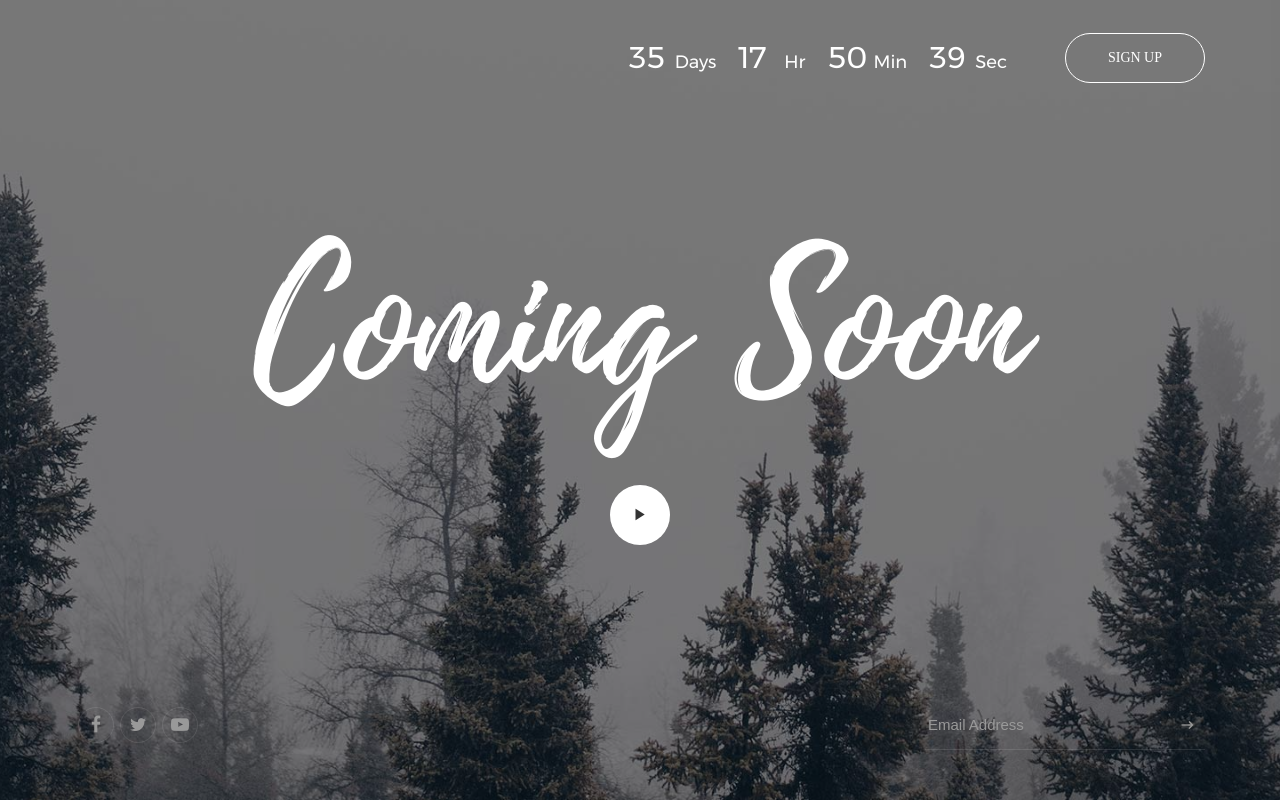
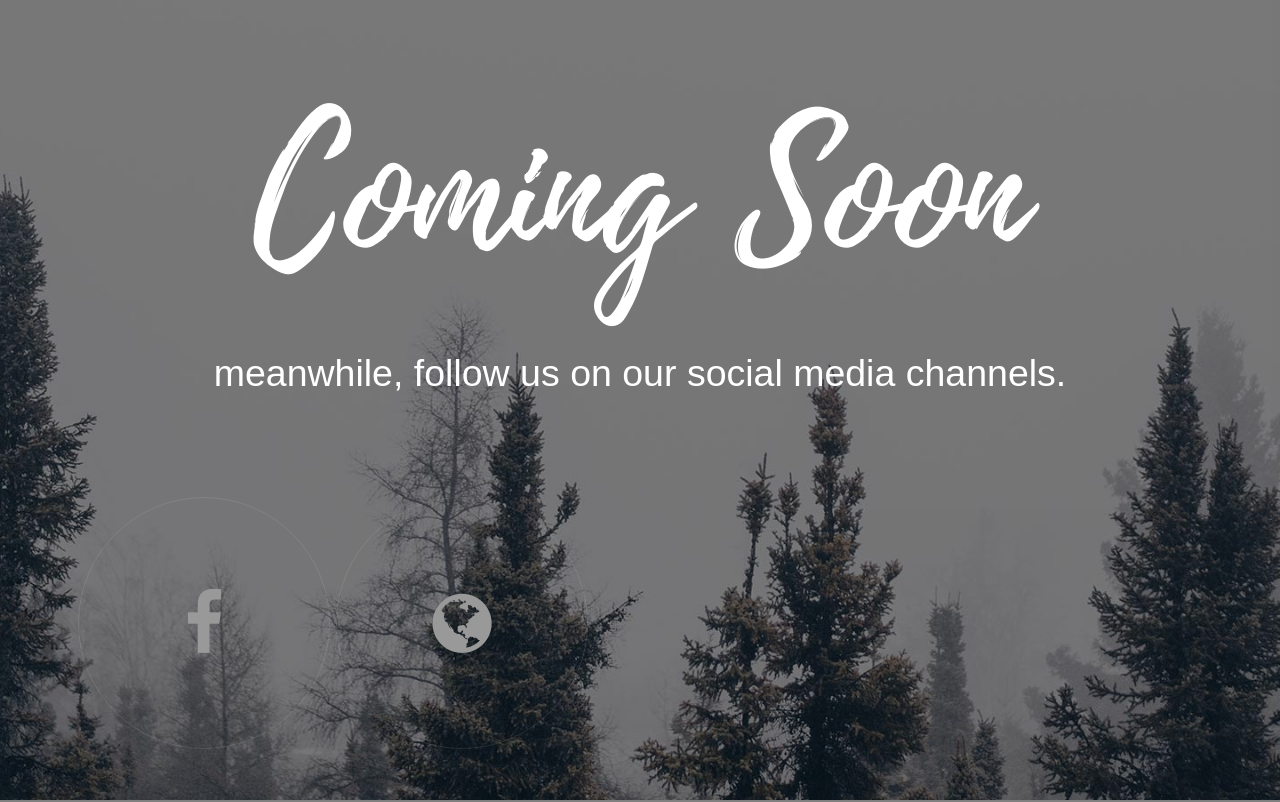
Before and after one commit to nawalmotors/theessence.github.io, a plain HTML site: page index.html in a window 1280 px wide. Drawn offline with Linux system fonts and the light colour scheme; a web font is replaced by a local one.

Commit message:
coming soon

```diff
--- a/index.html
+++ b/index.html
@@ -1,7 +1,7 @@
 <!DOCTYPE html>
 <html lang="en">
 <head>
-	<title>ESSENCE</title>
+	<title>The Essence</title>
 	<meta charset="UTF-8">
 	<meta name="viewport" content="width=device-width, initial-scale=1">
 <!--===============================================================================================-->
@@ -33,79 +33,29 @@
 
 	<div class="flex-col-c-sb size1 overlay1 p-l-75 p-r-75 p-t-20 p-b-40 p-lr-15-sm">
 		<!--  -->
-		<div class="w-full flex-w flex-sb-m">
-			<div class="wrappic1 m-r-30 m-t-10 m-b-10">
-
-			</div>
-
-			<div class="flex-w cd100 p-t-15 p-b-15 p-r-36">
-				<div class="flex-w flex-b m-r-22 m-t-8 m-b-8">
-					<span class="l1-txt1 wsize1 days">35</span>
-					<span class="m1-txt1 p-b-2">Days</span>
-				</div>
-
-				<div class="flex-w flex-b m-r-22 m-t-8 m-b-8">
-					<span class="l1-txt1 wsize1 hours">17</span>
-					<span class="m1-txt1 p-b-2">Hr</span>
-				</div>
-
-				<div class="flex-w flex-b m-r-22 m-t-8 m-b-8">
-					<span class="l1-txt1 wsize1 minutes">50</span>
-					<span class="m1-txt1 p-b-2">Min</span>
-				</div>
-
-				<div class="flex-w flex-b m-r-22 m-t-8 m-b-8">
-					<span class="l1-txt1 wsize1 seconds">39</span>
-					<span class="m1-txt1 p-b-2">Sec</span>
-				</div>
-			</div>
-
-			<div class="m-t-10 m-b-10">
-				<a href="#" class="size2 s1-txt1 flex-c-m how-btn1 trans-04">
-					Sign Up
-				</a>
-			</div>
-		</div>
 
 		<!--  -->
 		<div class="flex-col-c-m p-l-15 p-r-15 p-t-80 p-b-90">
 			<h3 class="l1-txt2 txt-center p-b-55 respon1">
 				Coming Soon
 			</h3>
+			<h1 style="color:#fff;"> meanwhile, follow us on our social media channels. </h1>
 
-			<div>
-				<button class="how-btn-play1 flex-c-m">
-					<i class="zmdi zmdi-play"></i>
-				</button>
+		</div>
+
+
+		<div class="flex-sb-m flex-w w-full">
+			<div class="flex-w flex-c-m m-t-10 m-b-10">
+				<a href="https://www.facebook.com/essencebyparulandpuja/" class="size3 flex-c-m how-social trans-04 m-r-3 m-l-3 m-b-3 m-t-3" style="font-size: 69px; padding: 125px;">
+					<i class="fa fa-facebook"></i>
+				</a>
+				<br><br>
+				<a href="https://essencebyparulnpuja.business.site/" class="size3 flex-c-m how-social trans-04 m-r-3 m-l-3 m-b-3 m-t-3" style="font-size: 69px; padding: 125px;">
+					<i class="fa fa-globe"></i>
+				</a>
 			</div>
 		</div>
 
-		<div class="flex-sb-m flex-w w-full">
-			<!--  -->
-			<div class="flex-w flex-c-m m-t-10 m-b-10">
-				<a href="#" class="size3 flex-c-m how-social trans-04 m-r-3 m-l-3 m-b-3 m-t-3">
-					<i class="fa fa-facebook"></i>
-				</a>
-
-				<a href="#" class="size3 flex-c-m how-social trans-04 m-r-3 m-l-3 m-b-3 m-t-3">
-					<i class="fa fa-twitter"></i>
-				</a>
-
-				<a href="#" class="size3 flex-c-m how-social trans-04 m-r-3 m-l-3 m-b-3 m-t-3">
-					<i class="fa fa-youtube-play"></i>
-				</a>
-			</div>
-
-			<form class="contact100-form validate-form m-t-10 m-b-10">
-				<div class="wrap-input100 validate-input m-lr-auto-lg" data-validate = "Email is required: ex@abc.xyz">
-					<input class="s2-txt1 placeholder0 input100 trans-04" type="text" name="email" placeholder="Email Address">
-
-					<button class="flex-c-m ab-t-r size4 s1-txt1 hov1">
-						<i class="zmdi zmdi-long-arrow-right fs-16 cl1 trans-04"></i>
-					</button>
-				</div>
-			</form>
-		</div>
 	</div>
 
 
@@ -124,21 +74,7 @@
 	<script src="vendor/countdowntime/moment-timezone.min.js"></script>
 	<script src="vendor/countdowntime/moment-timezone-with-data.min.js"></script>
 	<script src="vendor/countdowntime/countdowntime.js"></script>-->
-	<script>
-		$('.cd100').countdown100({
-			/*Set Endtime here*/
-			/*Endtime must be > current time*/
-			endtimeYear: 0,
-			endtimeMonth: 0,
-			endtimeDate: 35,
-			endtimeHours: 19,
-			endtimeMinutes: 0,
-			endtimeSeconds: 0,
-			timeZone: ""
-			// ex:  timeZone: "America/New_York"
-			//go to " http://momentjs.com/timezone/ " to get timezone
-		});
-	</script>
+
 <!--===============================================================================================
 	<script src="vendor/tilt/tilt.jquery.min.js"></script>
 	<script >
```
Also changed, not shown: 1 other file.
